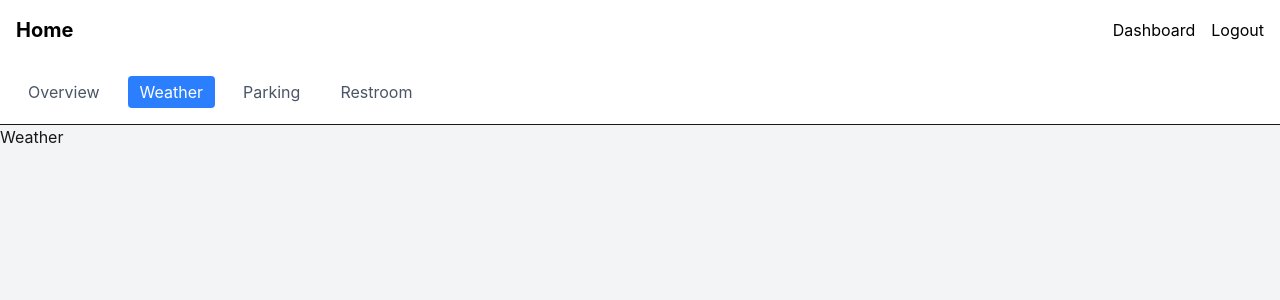
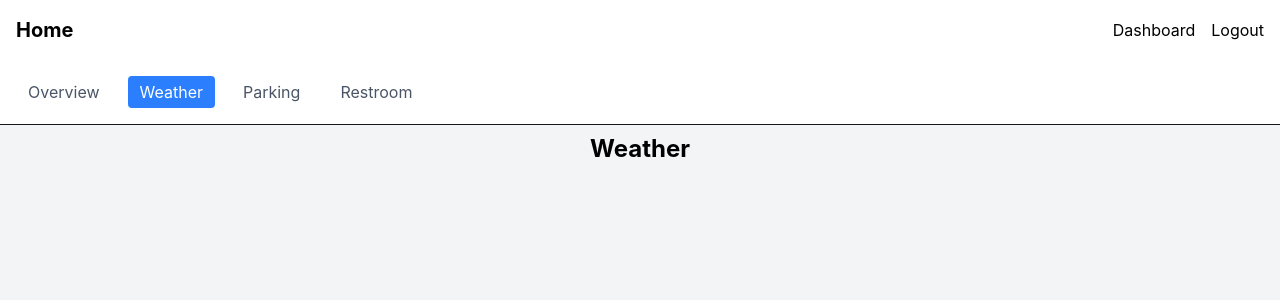
Before and after one commit to pongpak726/project_dashboard, a Next.js app in the folder frontend/: page /dashboard/weather in a window 1280 px wide. Shown: the top 300 px of the page. Built offline with nearby package versions, Linux system fonts and the light colour scheme; sample sign-in values are in the browser's storage.

Commit message:
style(dashboard): update font size and colors

```diff
--- a/frontend/app/dashboard/parking/page.tsx
+++ b/frontend/app/dashboard/parking/page.tsx
@@ -1,3 +1,3 @@
 export default function ParkingPage() {
-  return <div>Parking</div>
+  return <div className="text-black text-center font-bold text-2xl pt-2">Parking</div>
 }
--- a/frontend/app/dashboard/restroom/page.tsx
+++ b/frontend/app/dashboard/restroom/page.tsx
@@ -1,3 +1,3 @@
 export default function RestroomPage() {
-  return <div>restroom</div>
+  return <div className="text-black text-center font-bold text-2xl pt-2">restroom</div>
 }
--- a/frontend/app/dashboard/weather/page.tsx
+++ b/frontend/app/dashboard/weather/page.tsx
@@ -1,3 +1,3 @@
 export default function WeatherPage() {
-  return <div>Weather</div>
+  return <div className="text-black text-center font-bold text-2xl pt-2">Weather</div>
 }
```
